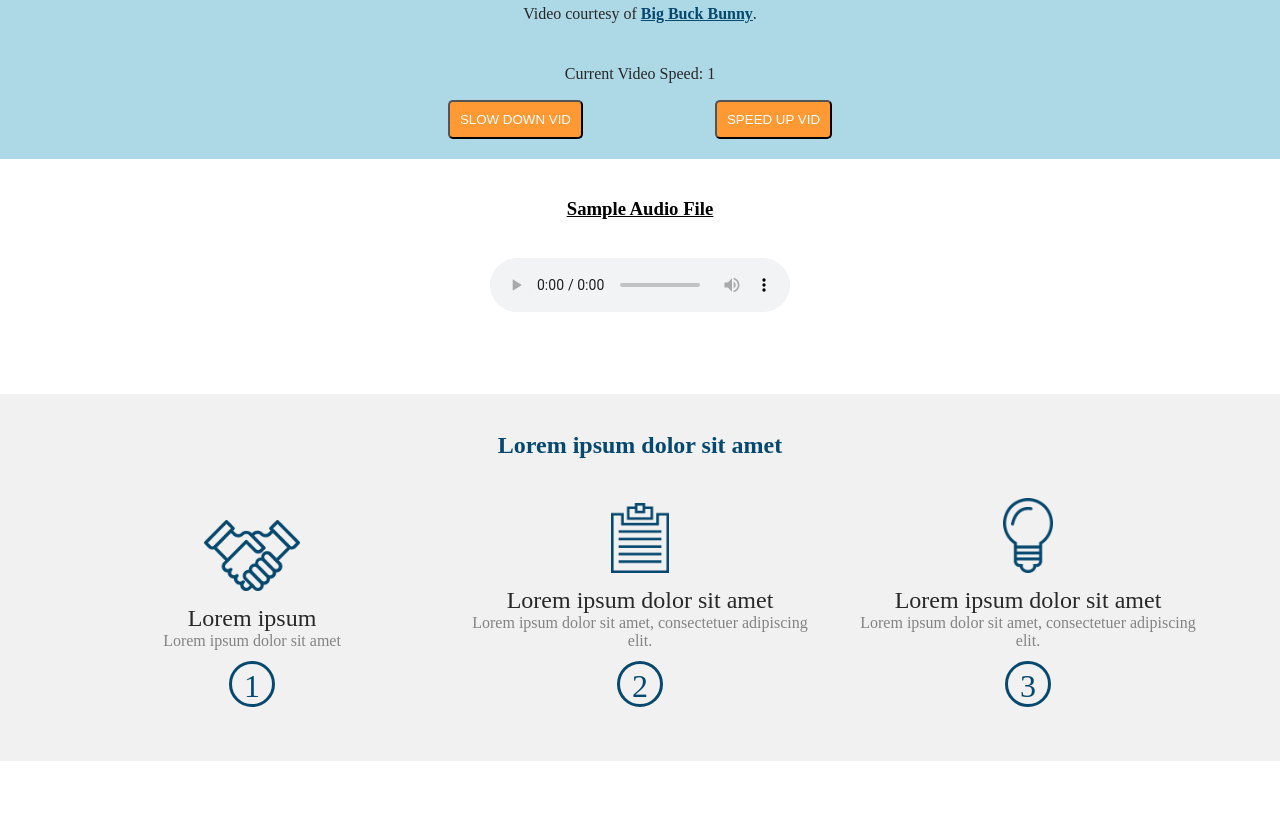
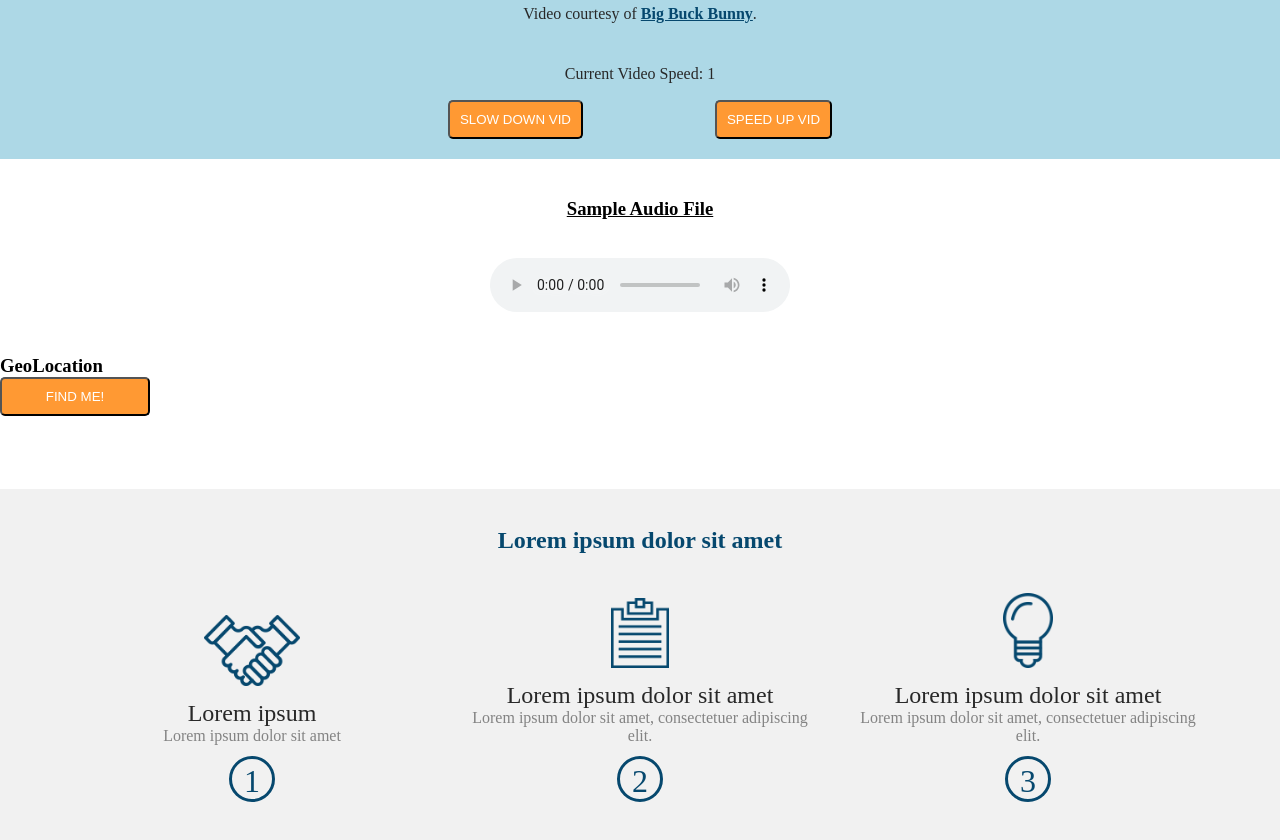
Before and after one commit to andrew-sotiriou/one-off-responsive-page, a website: page app/index.html in a window 1280 px wide. Shown: the part 1491-2331 px from the top of the page. Before the commit the page ends 2252 px from the top, so only its background shows below. Drawn offline with nearby package versions, Linux system fonts and the light colour scheme; files that its build step writes are made by us from their sources.

Commit message:
HTML - added new section for geolocation, minor code cleanup

```diff
--- a/app/index.html
+++ b/app/index.html
@@ -42,12 +42,17 @@
 				</div>
 			</section>
 			<section>
-				<h3>Sample Audio File<h3>
+				<h3>Sample Audio File</h3>
 				<audio controls loop preload="auto">
 					<source src="./audio/test.mp3" type="audio/mp3">
 					<source src="./audio/test.wav" type="audio/wav">
 					<p>Your browser does not support the video tag.</p>
 				</audio>
+			</section>
+			<section>
+				<h3>GeoLocation</h3>
+				<button type="button" class="orange-btn geo-btn" id="location">Find ME!</button>
+				<p id="geo-location"></p>
 			</section>
 		</main>
 
```
Also changed, not shown: html/index.html (+6 -1 lines).
